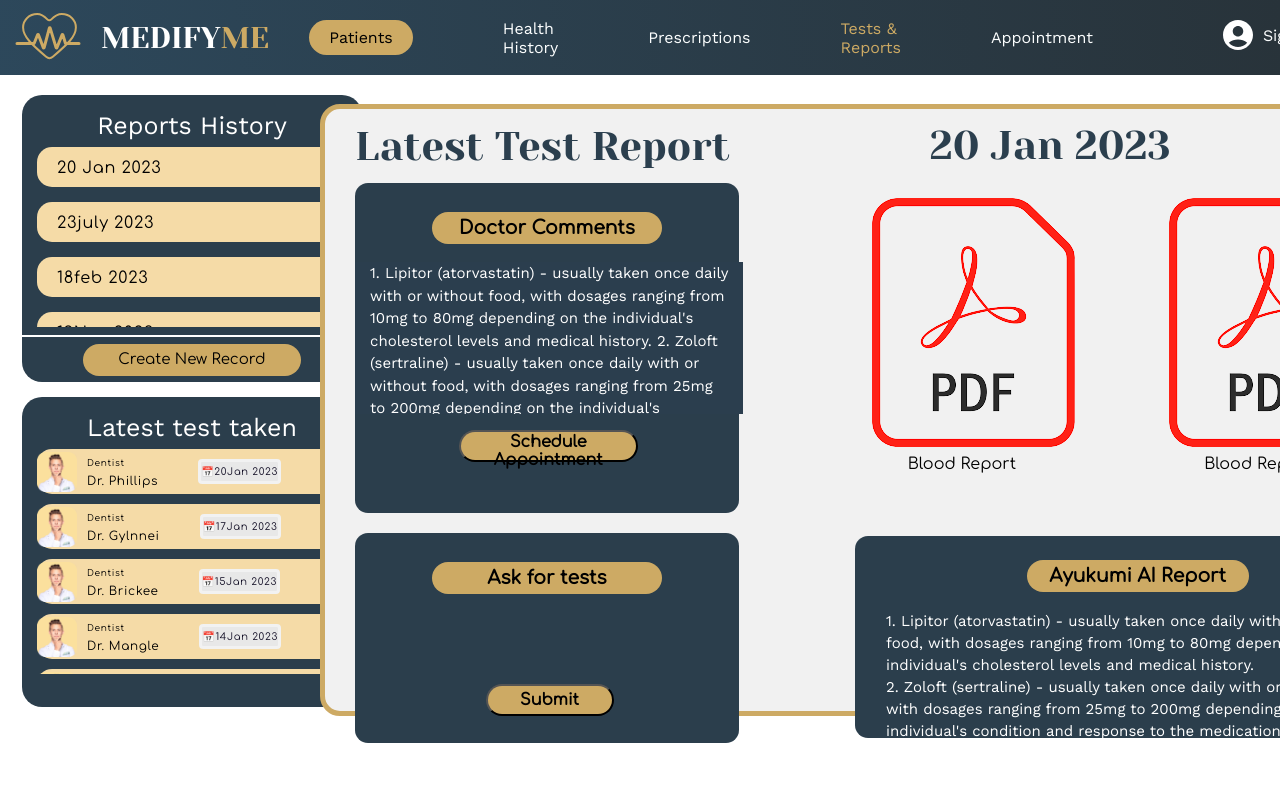
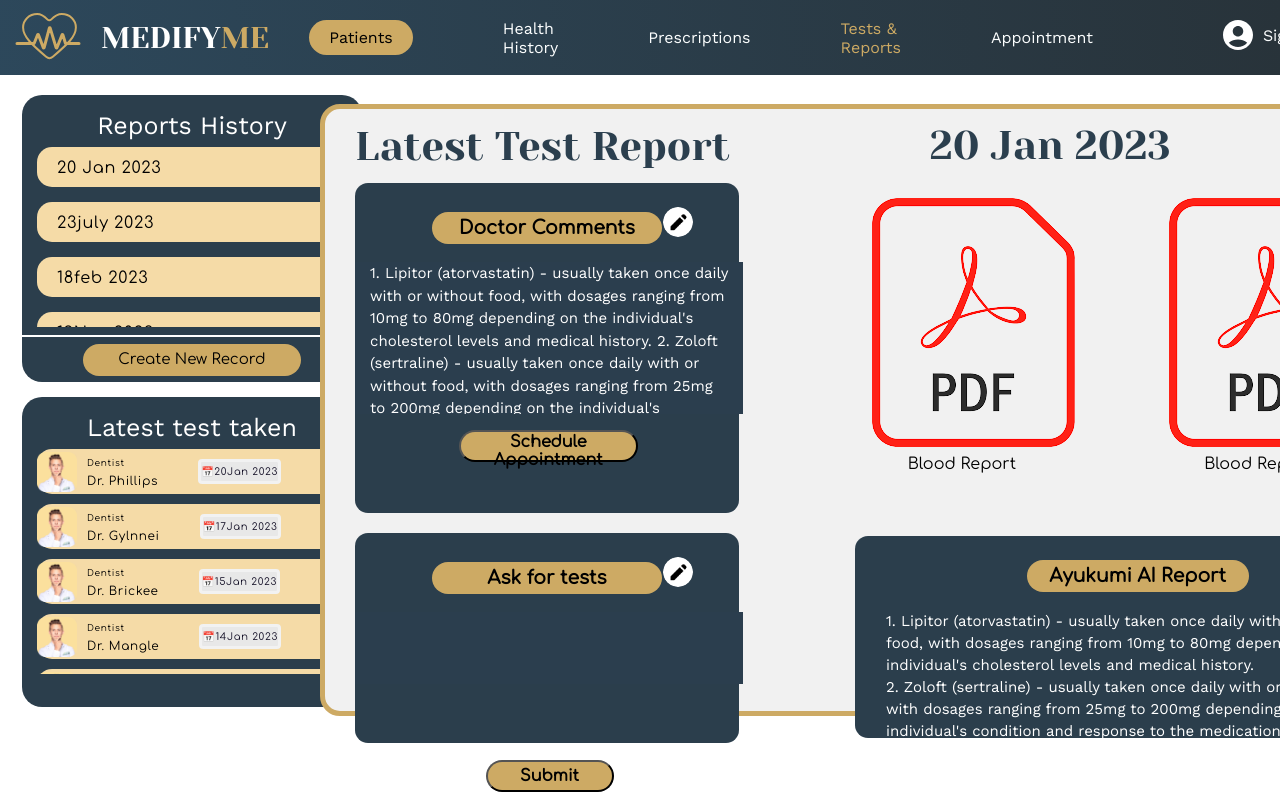
Before and after one commit to SaiRev0/MedifyMe, a React (Vite) app in the folder MedifyMe-Frontend/: page /doctor/test_report in a window 1280 px wide. Shown: the top 800 px of the page. Built offline with nearby package versions, Linux system fonts and the light colour scheme; no server answers.

Commit message:
Created Edit Button.

```diff
--- a/MedifyMe-Frontend/src/pages/Doctor/Current_Prescription/Current_Prescription.jsx
+++ b/MedifyMe-Frontend/src/pages/Doctor/Current_Prescription/Current_Prescription.jsx
@@ -3,6 +3,7 @@ import styles from "./Current_Prescription.module.css";
 import { Link } from "react-router-dom";
 import { useSelector } from "react-redux";
 import { useNavigate } from "react-router-dom";
+import { useState } from "react";
 
 function Prescription() {
   const navigate = useNavigate();
@@ -10,6 +11,13 @@ function Prescription() {
   const patient = useSelector((state) => {
     return state.patient;
   });
+
+  const [isEditable, setIsEditable] = useState(false);
+
+  const makeEditable = () => {
+    setIsEditable(true);
+
+  }
 
   const handleButtonClick = () => {
     const inputValue = inputRef.current.value;
@@ -114,9 +122,10 @@ function Prescription() {
         </div>
         <div className={styles.down_cont}>
           <div className={styles.leftd_cont}>
-            <h3>Edit Dosage and Instructions</h3>
+            <h3>Edit Dosage and Instructions</h3><button onClick={makeEditable} className={!isEditable?styles.edit_btn:styles.edit_btn_clicked} ><img src="/EDIT.png"/></button>
             <div className={styles.edit_dosage}>
-                <textarea rows="5" cols="40" type="text" name="textarea" required readonly>
+
+                <textarea rows="5" cols="40" type="text" name="textarea" required readOnly={!isEditable}>
                 1.&nbsp;Lipitor (atorvastatin) - usually taken once daily with or without food, with dosages ranging from 10mg to 80mg depending on the individual's cholesterol levels and medical history.
                 2.&nbsp;Zoloft (sertraline) - usually taken once daily with or without food, with dosages ranging from 25mg to 200mg depending on the individual's condition and response to the medication.
                 3.&nbsp;Flonase (fluticasone) - usually taken once daily, with dosage depending on the individual's age and severity of symptoms.
--- a/MedifyMe-Frontend/src/pages/Doctor/Current_Prescription/Current_Prescription.module.css
+++ b/MedifyMe-Frontend/src/pages/Doctor/Current_Prescription/Current_Prescription.module.css
@@ -215,6 +215,7 @@
     border-radius:13px;
     font-family: 'Work Sans';
     color:white;
+    position: relative;
     /* display: flex;
     justify-content: center; */
 }
@@ -243,6 +244,37 @@
     border-radius:20px;
     margin-left:20%;
 }
+
+.edit_btn{
+    position: absolute;
+    right:40px;
+    top:15px;
+    background-color: transparent !important;
+    border:none;
+    cursor: pointer;
+}
+.edit_btn img{
+    width:30px;
+}
+.edit_btn_clicked{
+    position: absolute;
+    right:40px;
+    top:15px;
+    border-radius: 60px;
+    font-size:16px;
+    font-family: 'Comfortaa';
+    font-weight: 600;
+    cursor: pointer;
+    background-color: transparent;
+    border:none;
+}
+
+.edit_btn_clicked img{
+    width:26px;
+    border:2px solid #CDAA64;
+    border-radius: 50px;
+}
+
 .rightd_cont h3{
     font-family: "Comfortaa";
     background-color:#CDAA64;
--- a/MedifyMe-Frontend/src/pages/Doctor/Patient_Health_History/Patient_Health_History.jsx
+++ b/MedifyMe-Frontend/src/pages/Doctor/Patient_Health_History/Patient_Health_History.jsx
@@ -13,6 +13,12 @@ function HealthHistory() {
   const patient = useSelector((state) => {
     return state.patient;
   });
+
+  const [isEditable, setIsEditable] = useState(false);
+
+  const makeEditable = () => {
+    setIsEditable(true);
+  }
 
   const {
     data: rawData,
@@ -128,9 +134,11 @@ function HealthHistory() {
             <div className={styles.doccomments}>
               <div className={styles.doccommentst}>Doctors Comments</div>
               <div className={styles.comments}>
-                <textarea rows="5" cols="40" type="text" name="textarea">
+
+                <textarea rows="5" cols="40" type="text" name="textarea" readOnly={!isEditable}>
                 {selectedVisit.doctorComments}
                 </textarea>
+                <button onClick={makeEditable} className={!isEditable?styles.edit_btn:styles.edit_btn_clicked} ><img src="/EDIT.png"/></button>
 
               </div>
             </div>
--- a/MedifyMe-Frontend/src/pages/Doctor/Patient_Health_History/Patient_Health_History.module.css
+++ b/MedifyMe-Frontend/src/pages/Doctor/Patient_Health_History/Patient_Health_History.module.css
@@ -186,7 +186,7 @@
       height: 370px;
       width: 1119px;
       position: absolute;
-      top: calc(56% - 370px / 2 + 10vh);
+      top: calc(60% - 370px / 2 + 10vh);
       left: 25%;
       margin-top: 10px;
     }
@@ -303,6 +303,7 @@
     font-weight: 400;
     font-size: 17px;
     line-height: 140%;
+    height: 33vh;
     color: #ffffff;
     margin-top: 10px;
     text-align: left;
@@ -355,7 +356,7 @@
     }
 
 .comments textarea{
-    height: 30vh;
+    height: 26vh;
     font-size: 1rem;
     line-height: 1.5;
     resize: none;
@@ -387,3 +388,38 @@
 .change_patient_btn:hover{
     background: #a38850;
 }
+
+.edit_btn{
+    background: transparent;
+    border:none;
+    border-radius: 20px;
+    font-size:16px;
+    margin-left:41%;
+    width:fit-content;
+    font-family: 'Comfortaa';
+    font-weight: 600;
+    cursor: pointer;
+}
+
+.edit_btn img{
+  width:35px;
+  border-radius: 50px;
+}
+
+.edit_btn_clicked img{
+  width:32px;
+  border:2px solid #CDAA64;
+  border-radius: 50px;
+}
+
+.edit_btn_clicked{
+    background: transparent;
+    border:none;
+    border-radius: 20px;
+    font-size:16px;
+    margin-left:41%;
+    width:fit-content;
+    font-family: 'Comfortaa';
+    font-weight: 600;
+    cursor: pointer;
+}
--- a/MedifyMe-Frontend/src/pages/Doctor/Test_Report/Test_Report.jsx
+++ b/MedifyMe-Frontend/src/pages/Doctor/Test_Report/Test_Report.jsx
@@ -4,12 +4,22 @@ import { useSelector } from "react-redux";
 import { useEffect } from "react";
 import { useNavigate } from "react-router-dom";
 import { toast } from "react-toastify";
+import { useState } from "react";
 
 function Test() {
   const patient = useSelector((state) => {
     return state.patient;
   });
   const navigate = useNavigate();
+
+  const [isEditable, setIsEditable] = useState(false);
+
+  let isclick=styles.edit_btn;
+
+  const makeEditable = () => {
+    setIsEditable(true);
+    isclick = styles.edit_btn_clicked;
+  }
 
 //   useEffect(() => {
 //     if (!patient.isLoggedIn) {
@@ -100,9 +110,9 @@ function Test() {
         <div className={styles.cont}>
           <div className={styles.left_cont}>
             <div className={styles.leftd_cont}>
-                <h3>Doctor Comments</h3>
+                <h3>Doctor Comments</h3><button onClick={makeEditable} className={!isEditable?styles.edit_btn:styles.edit_btn_clicked} ><img src="/EDIT.png"/></button>
                 <div className={styles.edit_dosage}>
-                    <textarea rows="5" cols="40" type="text" name="textarea" required readonly>
+                    <textarea rows="5" cols="40" type="text" name="textarea" required readOnly={!isEditable}>
                     1.&nbsp;Lipitor (atorvastatin) - usually taken once daily with or without food, with dosages ranging from 10mg to 80mg depending on the individual's cholesterol levels and medical history.
                     2.&nbsp;Zoloft (sertraline) - usually taken once daily with or without food, with dosages ranging from 25mg to 200mg depending on the individual's condition and response to the medication.
                     3.&nbsp;Flonase (fluticasone) - usually taken once daily, with dosage depending on the individual's age and severity of symptoms.
@@ -112,7 +122,8 @@ function Test() {
                 <button id="Schedule" className={styles.schedule_btn}>Schedule Appointment</button>
             </div>
             <div className={styles.leftu_cont}>
-                <h3>Ask for tests</h3>
+                <h3>Ask for tests</h3><button onClick={makeEditable} className={!isEditable?styles.edit_btn:styles.edit_btn_clicked} ><img src="/EDIT.png"/></button>
+                <textarea rows="5" cols="40" type="text" name="textarea" required readOnly={!isEditable}></textarea>
                 <button id="Submit" className={styles.submit_btn}>Submit</button>
             </div>
 
--- a/MedifyMe-Frontend/src/pages/Doctor/Test_Report/Test_Report.module.css
+++ b/MedifyMe-Frontend/src/pages/Doctor/Test_Report/Test_Report.module.css
@@ -247,6 +247,20 @@ a{
     font-family: 'Work Sans';
 }
 
+.leftu_cont textarea{
+    height: 9vh !important;
+    font-size: 15px;
+    line-height: 1.5;
+    resize: none;
+    background-color: #2b3e4e;
+    border: none;
+    color:white;
+    padding: 0px 15px !important;
+    width:28vw !important;
+    outline:none;
+    font-family: 'Work Sans';
+}
+
 .edit_dosage textarea::content{
     border: none;
 }
@@ -276,6 +290,46 @@ a{
     margin-left:20%;
 
 }
+
+.edit_btn{
+    position: absolute;
+    right:40px;
+    top:23px;
+    border-radius: 60px;
+    font-size:16px;
+    font-family: 'Comfortaa';
+    font-weight: 600;
+    cursor: pointer;
+    background-color: transparent;
+    border:none;
+}
+.edit_btn img{
+    width:30px;
+    border-radius: 50px;
+
+}
+
+
+.edit_btn_clicked{
+    position: absolute;
+    right:40px;
+    top:23px;
+    border-radius: 60px;
+    font-size:16px;
+    font-family: 'Comfortaa';
+    font-weight: 600;
+    cursor: pointer;
+    background-color: transparent;
+    border:none;
+}
+
+.edit_btn_clicked img{
+    width:26px;
+    border:2px solid #CDAA64;
+    border-radius: 50px;
+}
+
+
 .leftd_cont{
     background-color: #2B3E4C;
     border-radius:13px;
@@ -284,6 +338,7 @@ a{
     width:30vw;
     height : 40vh;
     padding-top:10px;
+    position: relative;
 }
 
 .leftu_cont{
@@ -295,6 +350,7 @@ a{
     height : 25vh;
     margin: 20px 0px;
     padding-top:10px;
+    position: relative;
 }
 
 .leftu_cont h3{
@@ -322,6 +378,8 @@ a{
     background-color:#CDAA64;
     font-family: "Comfortaa";
     cursor :pointer;
+    position: absolute;
+    left:0px;
 }
 
 .right_cont{
--- a/MedifyMe-Frontend/src/pages/HealthHistory/HealthHistory.jsx
+++ b/MedifyMe-Frontend/src/pages/HealthHistory/HealthHistory.jsx
@@ -96,7 +96,7 @@ function HealthHistory() {
         </div>
         <div className={styles.d2}>
           <ul>
-            <li class>Overview : &nbsp;&nbsp;{data.overview}</li>
+            <li>Overview : &nbsp;&nbsp;{data.overview}</li>
           </ul>
         </div>
       </div>
--- a/MedifyMe-Frontend/src/pages/HealthHistory/HealthHistory.module.css
+++ b/MedifyMe-Frontend/src/pages/HealthHistory/HealthHistory.module.css
@@ -26,9 +26,8 @@
   font-family: "Comfortaa";
   font-style: normal;
   font-weight: 400;
-  font-size: 1.3vw;
+  font-size: 1.15vw;
   line-height: 2vw;
-
   color: #ffffff;
 }
 
@@ -41,7 +40,7 @@
   font-family: "Comfortaa";
   font-style: normal;
   font-weight: 400;
-  font-size: 1.3vw;
+  font-size: 1.15vw;
   line-height: 2vw;
   margin-left: 20px;
   color: #ffffff;
@@ -157,6 +156,7 @@
   color: #000000;
   display: flex;
   flex-direction: row;
+  padding:10px;
   align-items: center;
 }
 
```
Also changed, not shown: MedifyMe-Frontend/public/EDIT.png (added), MedifyMe-Frontend/src/components/Account/Account.jsx (line endings or trailing spaces).
